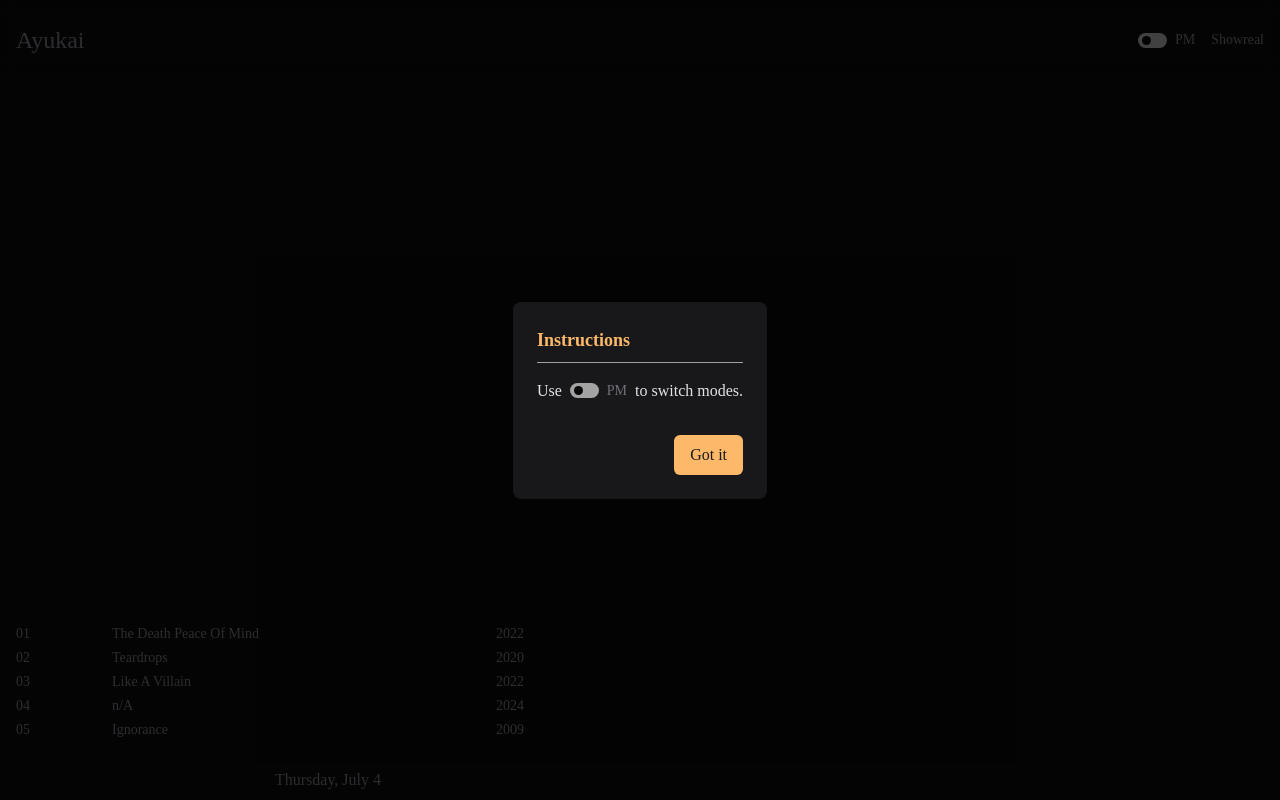
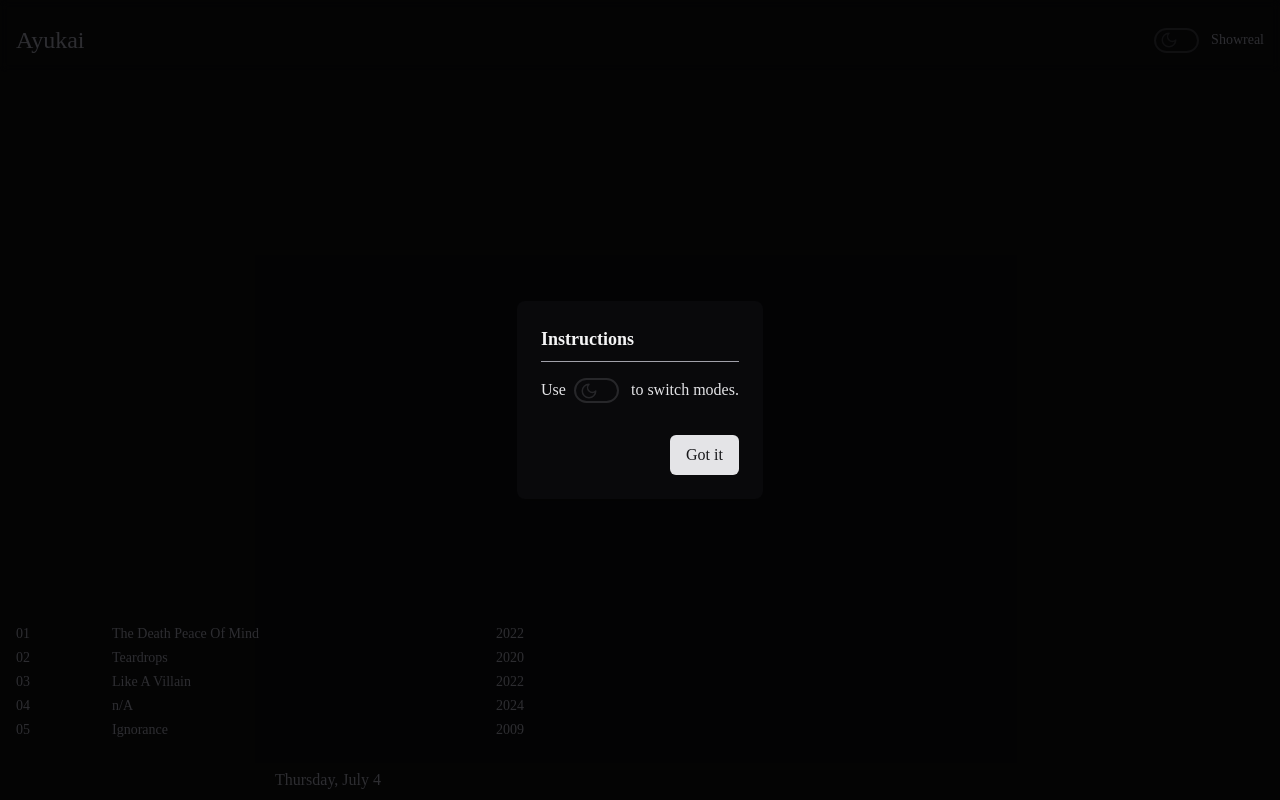
Before and after one commit to noerhdy/ayukai, a React (Vite) app: page / in a window 1280 px wide. Built offline with nearby package versions, Linux system fonts and the light colour scheme.

Commit message:
add lucide icon

```diff
--- a/src/components/Fragments/AcProfil1.jsx
+++ b/src/components/Fragments/AcProfil1.jsx
@@ -14,7 +14,7 @@ export const AcProfil1 = () => {
     <Accordion type="single" collapsible>
       <AccordionItem value="item-1">
         <AccordionTrigger>
-          <h1 className="font-semibold  dark:text-[#fdb969] text-neutral-950 ">
+          <h1 className="font-semibold  dark:text-red-500 text-neutral-950 ">
             Why Ayukai?
           </h1>
         </AccordionTrigger>
@@ -22,7 +22,7 @@ export const AcProfil1 = () => {
           <h1 className="text-balance font-normal  leading-10">
             This name is inspired by a theme in code editor called{" "}
             <span
-              className="underline hover:no-underline cursor-pointer hover:dark:text-[#fdb969] hover:text-red-500 ease-in-out duration-500 delay-100"
+              className="underline hover:no-underline cursor-pointer hover:dark:text-red-500 hover:text-red-500 ease-in-out duration-500 delay-100"
               onClick={() =>
                 handleClick(
                   "https://marketplace.visualstudio.com/items?itemName=GulajavaMinistudio.mayukaithemevsc"
@@ -33,7 +33,7 @@ export const AcProfil1 = () => {
             </span>
             . This theme uses the base color swatch from the{" "}
             <span
-              className="underline cursor-pointer hover:no-underline hover:dark:text-[#fdb969] hover:text-red-500 ease-in-out duration-500 delay-100"
+              className="underline cursor-pointer hover:no-underline hover:dark:text-red-500 hover:text-red-500 ease-in-out duration-500 delay-100"
               onClick={() =>
                 handleClick("https://github.com/ayu-theme/vscode-ayu")
               }
--- a/src/components/Fragments/AcProfil2..jsx
+++ b/src/components/Fragments/AcProfil2..jsx
@@ -11,7 +11,7 @@ export const AcProfil2 = () => {
     <Accordion type="single" collapsible>
       <AccordionItem value="item-1">
         <AccordionTrigger>
-          <h1 className="font-semibold  dark:text-[#fdb969] text-neutral-950 ">
+          <h1 className="font-semibold  dark:text-red-500 text-neutral-950 ">
             Have some fucking integrity
           </h1>
         </AccordionTrigger>
--- /dev/null
+++ b/src/components/Fragments/ButtonCta.jsx
@@ -0,0 +1,20 @@
+import React from "react";
+import { ArrowUpRight } from "lucide-react";
+const ButtonCta = ({ onClick }) => {
+  return (
+    <button
+      className="cursor-pointer group flex items-center"
+      onClick={onClick}
+    >
+      <h3 className="font-medium text-sm group-hover:-translate-x-1 translate-x-0  group-hover:text-red-500 text-zinc-500 ease-in-out duration-500 delay-100">
+        close
+      </h3>
+      <ArrowUpRight
+        size={22}
+        className="group-hover:rotate-0 rotate-90  group-hover:text-red-500 text-zinc-500 ease-in-out duration-500 delay-100"
+      />
+    </button>
+  );
+};
+
+export default ButtonCta;
--- a/src/components/Fragments/InstructionModal.jsx
+++ b/src/components/Fragments/InstructionModal.jsx
@@ -27,8 +27,8 @@ const InstructionModal = ({ isVisible, onClose, onToggleAmPm }) => {
           animate={{ opacity: 1 }}
           exit={{ opacity: 0 }}
         >
-          <div className="bg-white dark:bg-zinc-900 p-6 rounded-lg shadow-lg">
-            <h2 className="text-lg dark:text-[#fdb969] text-zinc-900 font-bold pb-2 border-b border-zinc-400">
+          <div className="bg-white dark:bg-zinc-950 p-6 rounded-lg shadow-lg">
+            <h2 className="text-lg dark:text-zinc-100 text-zinc-900 font-bold pb-2 border-b border-zinc-400">
               Instructions
             </h2>
             <div className="flex space-x-2 dark:text-zinc-200 text-zinc-900 mt-4">
@@ -39,7 +39,7 @@ const InstructionModal = ({ isVisible, onClose, onToggleAmPm }) => {
             <div className="flex justify-end mt-8">
               <button
                 onClick={handleClose}
-                className="px-4 py-2 dark:text-zinc-900 text-white dark:bg-[#fdb969] bg-black rounded-md transition duration-200"
+                className="px-4 py-2 dark:text-zinc-900 text-white dark:bg-zinc-200 bg-black rounded-md transition duration-200"
               >
                 Got it
               </button>
--- a/src/components/Fragments/Modal/ModalContent.jsx
+++ b/src/components/Fragments/Modal/ModalContent.jsx
@@ -1,6 +1,7 @@
 import React, { useState } from "react";
 import { motion, AnimatePresence } from "framer-motion";
 import AudioContent from "../Audio/AudioContent";
+import ButtonCta from "../ButtonCta";
 
 const ModalContent = ({ isVisible, onClose, data }) => {
   const [isPlaying, setIsPlaying] = useState(false);
@@ -49,12 +50,7 @@ const ModalContent = ({ isVisible, onClose, data }) => {
                 <div className="font-medium normal-nums cursor-default dark:text-zinc-500">
                   {data.date}
                 </div>
-                <button
-                  className="cursor-pointer font-medium text-md hover:text-[#fdb969] dark:text-zinc-500 dark:hover:text-black ease-in-out duration-500 delay-100"
-                  onClick={onClose}
-                >
-                  close
-                </button>
+                <ButtonCta onClick={onClose} />
               </div>
             </div>
           </div>
--- a/src/components/Fragments/Modal/ModalOther.jsx
+++ b/src/components/Fragments/Modal/ModalOther.jsx
@@ -1,5 +1,6 @@
 import React, { useState, useRef, useEffect } from "react";
 import { motion, AnimatePresence } from "framer-motion";
+import ButtonCta from "../ButtonCta";
 
 const ModalOther = ({ isVisible, onClose }) => {
   const [isPlaying, setIsPlaying] = useState(false);
@@ -86,12 +87,7 @@ const ModalOther = ({ isVisible, onClose }) => {
             </div>
             {!isPlaying && (
               <div className="absolute z-50 bottom-0 pb-20 sm:font-medium">
-                <button
-                  className="cursor-pointer font-medium text-md dark:hover:text-[#fdb969] dark:text-zinc-500 ease-in-out duration-500 delay-100"
-                  onClick={onClose}
-                >
-                  Close
-                </button>
+                <ButtonCta onClick={onClose} />
               </div>
             )}
           </div>
--- a/src/components/Fragments/Modal/ModalProfil.jsx
+++ b/src/components/Fragments/Modal/ModalProfil.jsx
@@ -5,6 +5,7 @@ import { motion, AnimatePresence } from "framer-motion";
 import { AcProfil1 } from "../AcProfil1";
 import { AcProfil2 } from "../AcProfil2.";
 import LastUpdatedComponent from "@/components/LastUpdatedComponent";
+import ButtonCta from "../ButtonCta";
 
 const ModalProfil = ({ isVisible, onClose }) => {
   const data = [
@@ -58,12 +59,7 @@ const ModalProfil = ({ isVisible, onClose }) => {
           <div className="flex flex-col space-y-4 pb-24 max-w-screen-sm py-4">
             <div className="flex justify-between pb-4">
               <LastUpdatedComponent />
-              <button
-                className="cursor-pointer font-medium text-sm dark:hover:text-[#fdb969] text-zinc-500 hover:text-black ease-in-out duration-500 delay-100"
-                onClick={onClose}
-              >
-                close
-              </button>
+              <ButtonCta onClick={onClose} />
             </div>
             <div className="text-sm w-full space-y-4 text-balance leading-8">
               <h1 className="font-semibold">
@@ -77,7 +73,7 @@ const ModalProfil = ({ isVisible, onClose }) => {
           </div>
 
           <div className="flex max-w-screen-sm flex-col py-6 dark:border-none border-t border-dashed border-zinc-600">
-            <h1 className="font-medium pb-4 cursor-default text-zinc-800 dark:text-[#fdb969]">
+            <h1 className="font-medium pb-4 cursor-default text-zinc-800 dark:text-red-500">
               Direct Message
             </h1>
             <div className="flex w-full justify-between">
--- a/src/components/Fragments/Navbar.jsx
+++ b/src/components/Fragments/Navbar.jsx
@@ -6,10 +6,10 @@ const Navbar = ({ onToggleAmPm, onShowrealClick }) => {
     <div className="fixed w-full z-30 pt-2 rounded-md bg-clip backdrop-filter backdrop-blur-sm bg-opacity-0 bg-transparent">
       <nav className="text-zinc-500 max-w-screen-2xl flex justify-between items-center py-4 mx-4 text-lg">
         <h1 className="cursor-default text-2xl">Ayukai</h1>
-        <div className="flex space-x-4">
+        <div className="flex space-x-2 items-center">
           <AmPm onToggle={onToggleAmPm} />
           <h1
-            className="cursor-pointer font-medium text-sm hover:text-[#fdb969] ease-in-out duration-500 delay-100"
+            className="cursor-pointer font-medium text-sm hover:text-red-500 ease-in-out duration-500 delay-100"
             onClick={onShowrealClick}
           >
             Showreal
--- a/src/components/Fragments/ToggleMode.jsx
+++ b/src/components/Fragments/ToggleMode.jsx
@@ -1,5 +1,6 @@
 import React, { useState, useEffect } from "react";
 import { useTheme } from "../theme-provider"; // Pastikan Anda memiliki provider tema
+import { Sun, Moon } from "lucide-react";
 
 const AmPm = ({ onToggle }) => {
   const { theme, setTheme } = useTheme();
@@ -34,7 +35,6 @@ const AmPm = ({ onToggle }) => {
   };
 
   return (
-    <>
     <label className="group relative inline-flex cursor-pointer select-none items-center">
       <input
         type="checkbox"
@@ -43,21 +43,32 @@ const AmPm = ({ onToggle }) => {
         className="hidden" // Ini agar checkbox tidak terlihat
       />
       <span
-          className={`mr-1 flex h-[15px] w-[29px] items-center rounded-full p-1 duration-200 ${
+        className={`mr-1 flex h-[25px] w-[45px] items-center rounded-full p-1 duration-200  ${
           isChecked
-              ? "bg-neutral-400 group-hover:bg-white duration-200"
-              : "bg-zinc-400 group-hover:bg-black duration-200"
+            ? "border-zinc-800 group-hover:border-zinc-600 border-2 "
+            : "border-zinc-300 group-hover:border-zinc-400 border-2 "
         }`}
       >
         <span
-            className={`dot h-[9px] w-[9px] rounded-full bg-zinc-50 dark:bg-neutral-950 duration-200 ${
-              isChecked ? "" : "translate-x-3"
+          className={`dot h-[18px] w-[18px] rounded-full  duration-200 ${
+            isChecked ? "" : "translate-x-4"
           }`}
-          ></span>
+        >
+          {isChecked ? (
+            <Moon
+              className="text-zinc-800 group-hover:text-zinc-400"
+              size={18}
+            />
+          ) : (
+            <Sun
+              className="text-zinc-300 group-hover:text-zinc-800"
+              size={18}
+            />
+          )}
         </span>
-        <span className="label flex items-center text-md font-medium">
+      </span>
+      {/* <span className="label flex items-center text-md font-medium">
         <span className="pl-1 text-sm">
-            {" "}
           {isChecked ? (
             <p className="text-zinc-500 group-hover:text-[#fdb969] duration-200">
               PM
@@ -66,11 +77,10 @@ const AmPm = ({ onToggle }) => {
             <p className="text-zinc-500 group-hover:text-[#fdb969] duration-200">
               AM
             </p>
-            )}{" "}
+          )}
         </span>
-        </span>
+      </span> */}
     </label>
-    </>
   );
 };
 
```
Lines whose indentation alone changed are shown as unchanged.
